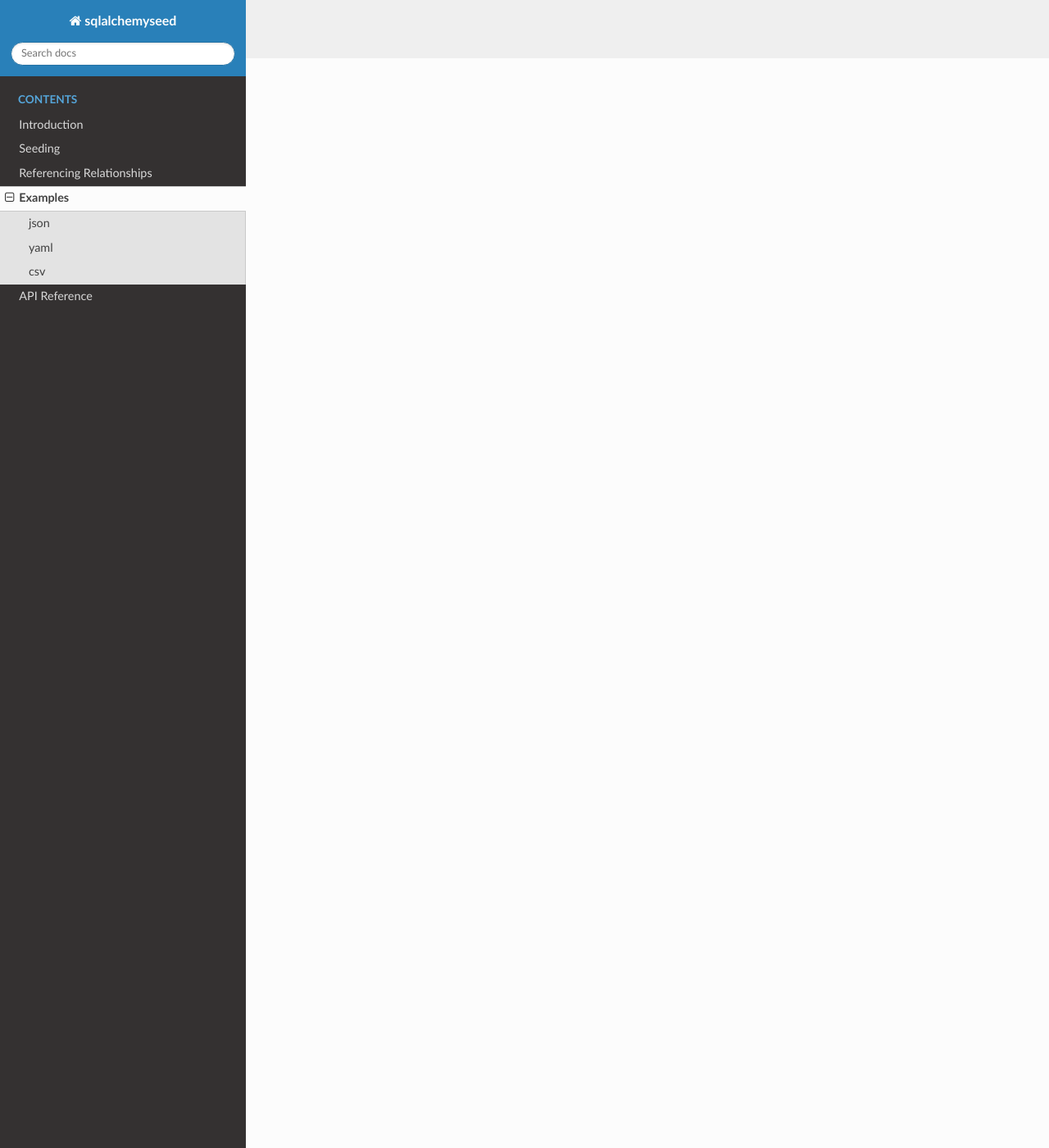
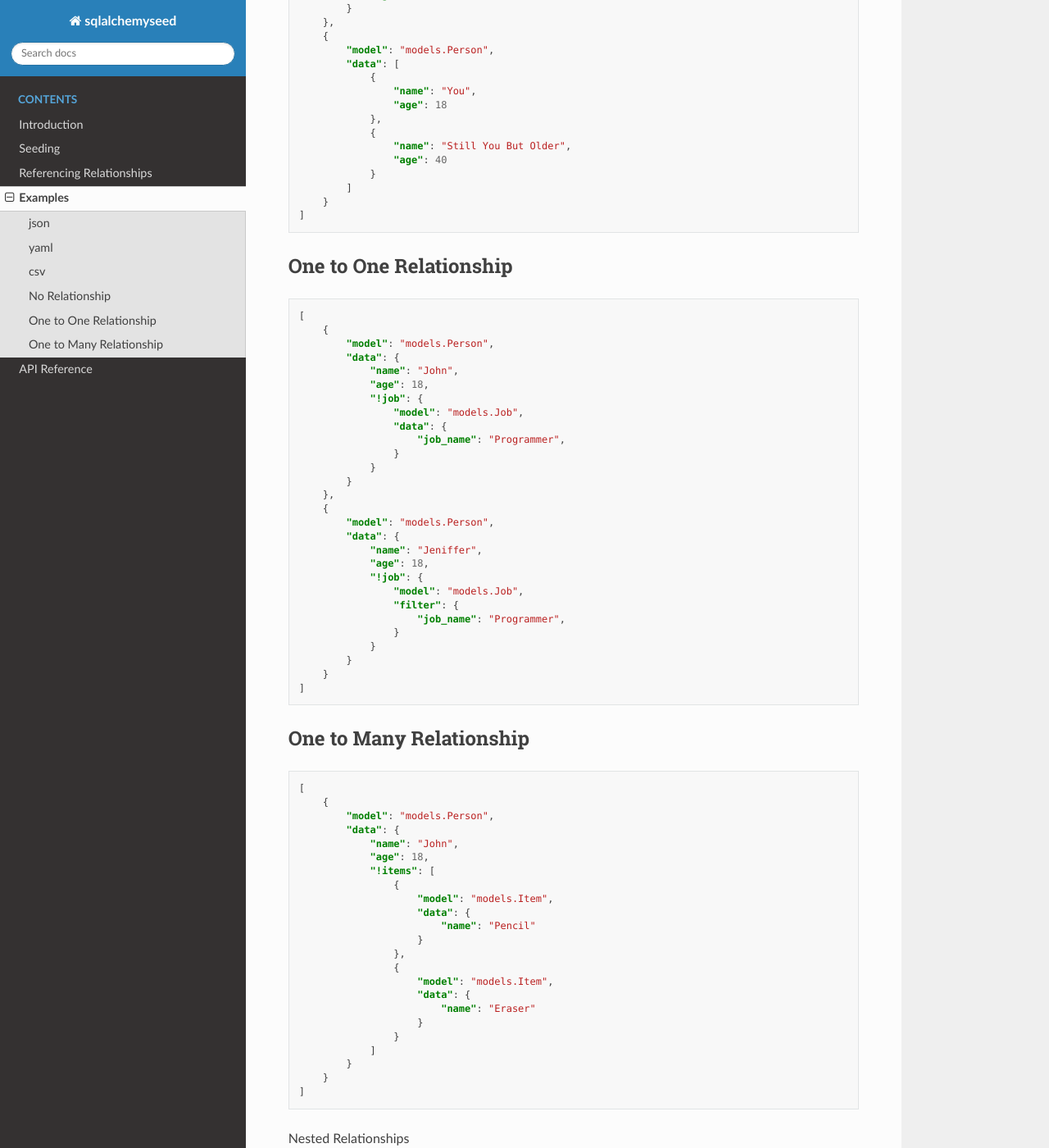
Before and after one commit to jedymatt/sqlalchemyseed, a Sphinx documentation site: the page built from docs/source/examples.rst, in a window 1280 px wide and 1400 px high, scrolled down 1329 px. Shown: the whole window at 82% size. Built offline with Sphinx 7.4.7 and the Read the Docs theme 2.0.0, drawn with Linux system fonts in a browser that asks for light colours; some of the changed text lies outside the part shown.

Commit message:
Update docs

```diff
--- a/docs/source/examples.rst
+++ b/docs/source/examples.rst
@@ -55,3 +55,123 @@ To load a csv file
 
 .. note::
     csv does not support referencing relationships.
+
+
+No Relationship
+---------------
+
+.. code-block:: json
+
+    [
+        {
+            "model": "models.Person",
+            "data": {
+                "name": "You",
+                "age": 18
+            }
+        },
+        {
+            "model": "models.Person",
+            "data": [
+                {
+                    "name": "You",
+                    "age": 18
+                },
+                {
+                    "name": "Still You But Older",
+                    "age": 40
+                }
+            ]
+        }
+    ]
+
+
+One to One Relationship
+-----------------------
+
+.. code-block:: json
+
+    [
+        {
+            "model": "models.Person",
+            "data": {
+                "name": "John",
+                "age": 18,
+                "!job": {
+                    "model": "models.Job",
+                    "data": {
+                        "job_name": "Programmer",
+                    }
+                }
+            }
+        },
+        {
+            "model": "models.Person",
+            "data": {
+                "name": "Jeniffer",
+                "age": 18,
+                "!job": {
+                    "model": "models.Job",
+                    "filter": {
+                        "job_name": "Programmer",
+                    }
+                }
+            }
+        }
+    ]
+
+One to Many Relationship
+------------------------
+
+.. code-block:: json
+
+    [
+        {
+            "model": "models.Person",
+            "data": {
+                "name": "John",
+                "age": 18,
+                "!items": [
+                    {
+                        "model": "models.Item",
+                        "data": {
+                            "name": "Pencil"
+                        }
+                    },
+                    {
+                        "model": "models.Item",
+                        "data": {
+                            "name": "Eraser"
+                        }
+                    }
+                ]
+            }
+        }
+    ]
+
+Nested Relationships
+
+.. code-block:: json
+
+    {
+        "model": "models.Parent",
+        "data": {
+            "name": "John Smith",
+            "!children": [
+                {
+                    "model": "models.Child",
+                    "data": {
+                        "name": "Mark Smith",
+                        "!children": [
+                            {
+                                "model": "models.GrandChild",
+                                "data": {
+                                    "name": "Alice Smith"
+                                }
+                            }
+                        ]
+                    }
+                }
+            ]
+        }
+    }
```
Also changed, not shown: docs/source/relationships.rst (+0 -59 lines), docs/source/seeding.rst (+60 -0 lines).
